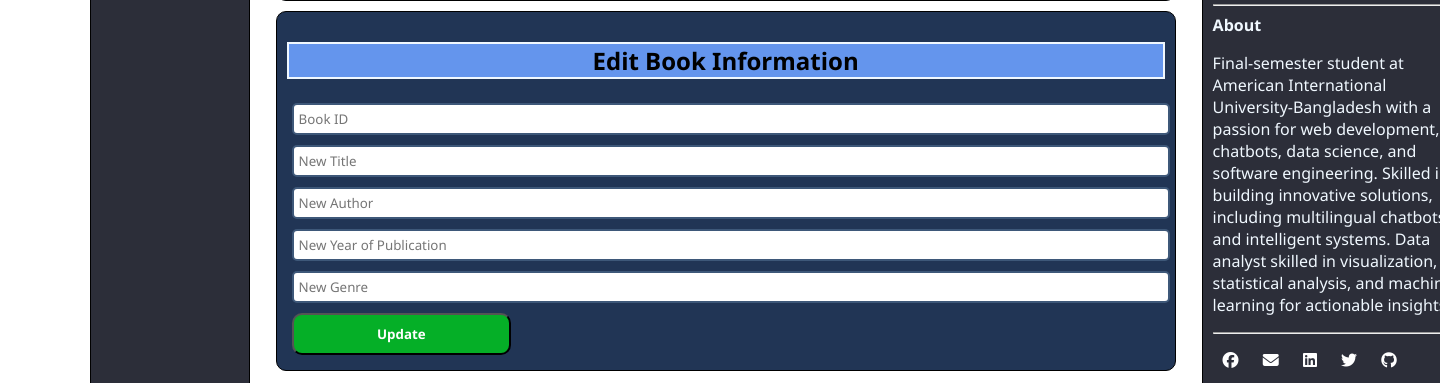
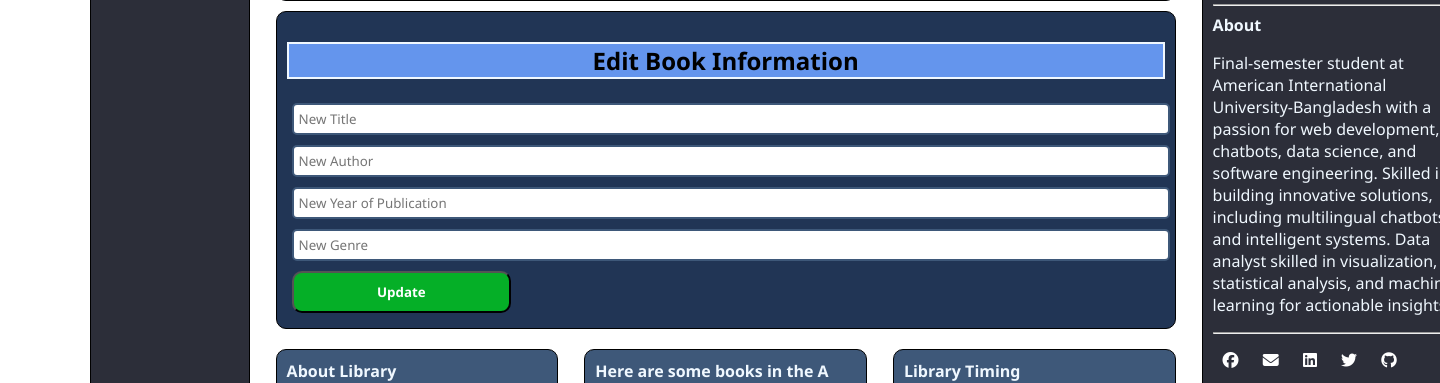
Before and after one commit to Rauf-17/Web-Development, a PHP site: page / in a window 1440 px wide; the page is wider, and only the part inside the window is pictured. Shown: the part 537-920 px from the top of that part. Run offline with PHP 8.4, Linux system fonts and the light colour scheme; data that the repository does not hold is empty; some libraries are stand-ins or nearby versions.

Commit message:
Update index.php

```diff
--- a/Library Management/index.php
+++ b/Library Management/index.php
@@ -115,7 +115,6 @@ if (file_exists('token.json')) {
                 <div class="box1">
                     <h2 style="text-align: center; border: 2px aliceblue solid; background-color:cornflowerblue; color:black;">Edit Book Information</h2>
                     <form action="edit_book.php" method="post">
-                        <input type="number" name="id" placeholder="Book ID" required>
                         <input type="text" name="title" placeholder="New Title">
                         <input type="text" name="author" placeholder="New Author">
                         <input type="number" name="yearofpublication" placeholder="New Year of Publication">
```
